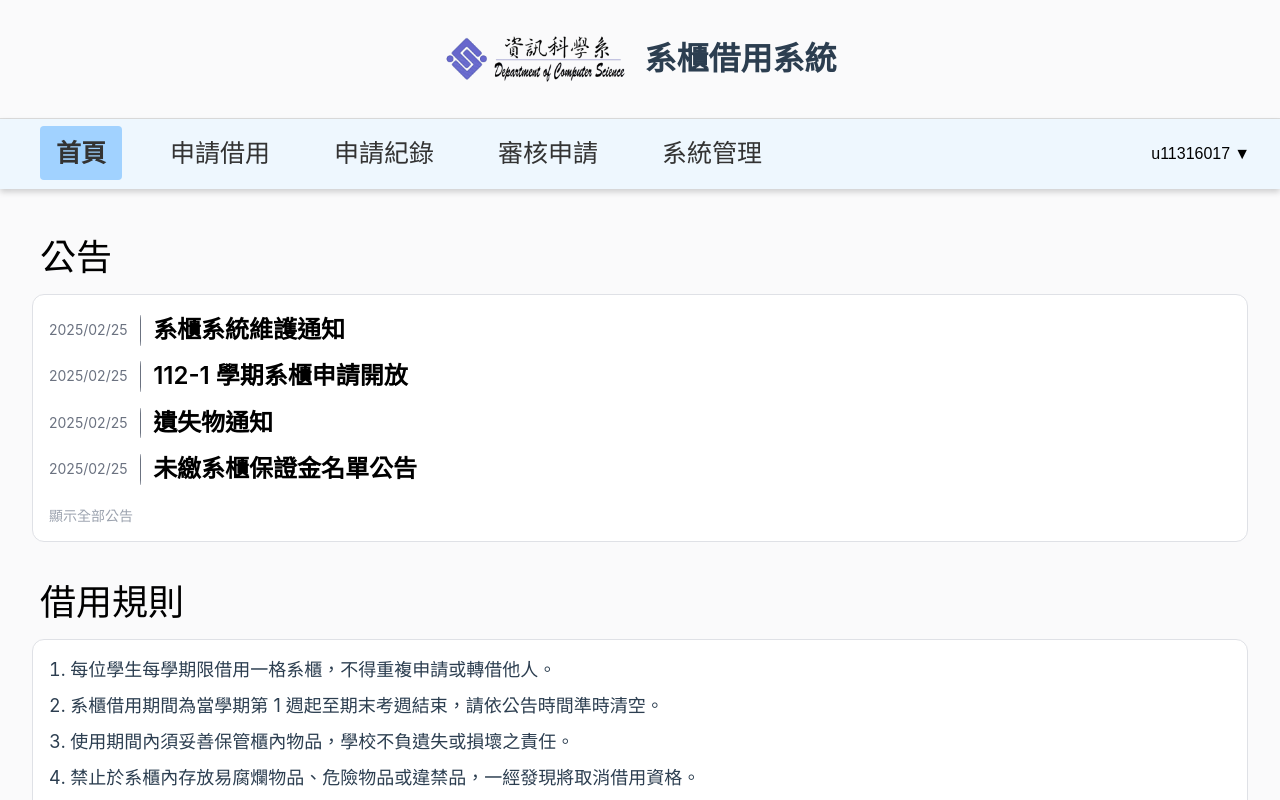
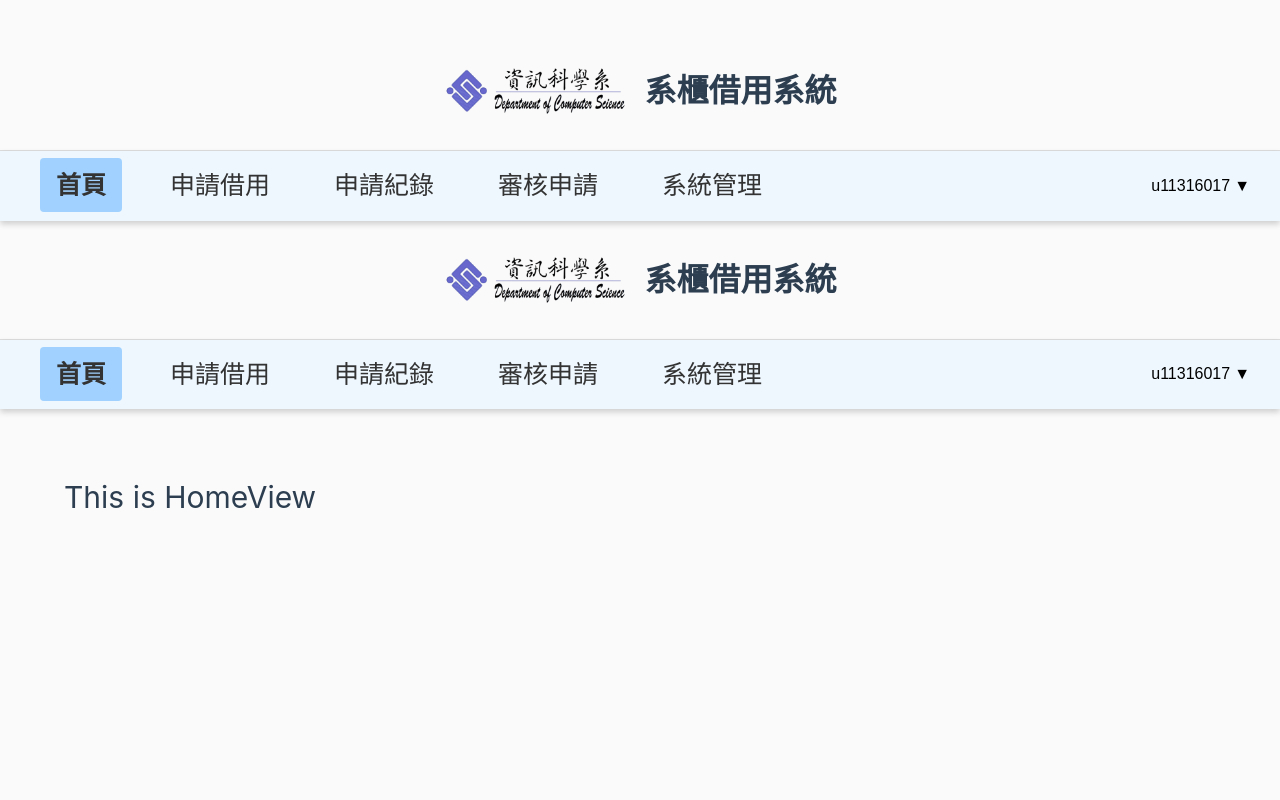
Before and after one commit to UTCS-G505/Locker-borrow-system-Frontend, a Vue app: page / in a window 1280 px wide. Shown: the top 800 px of the page. Built offline with nearby package versions, Linux system fonts and the light colour scheme.

Commit message:
刪除Vite預設內容
refactor: App.vue刪除header中的Vite預設內容。刪除HelloWord.vue, TheWelcome.vue, WelcomeItem.vue 和components中的icons整包資料夾。刪除logo.svg

```diff
--- a/src/App.vue
+++ b/src/App.vue
@@ -6,7 +6,10 @@ import AppFooter from './components/AppFooter.vue'
 
 <template>
   <header>
-    <AppNavBar />
+    <nav>
+      <AppNavBar />
+    </nav>
+      <AppNavBar />
   </header>
 
   <main>
--- a/src/views/HomeView.vue
+++ b/src/views/HomeView.vue
@@ -1,124 +1,11 @@
 <script setup>
-import { ref, watch } from 'vue';
-import ModalAnnouncement from '@/components/ModalAnnouncement.vue';
 
-// 為方便展示，在此data使用10筆寫死的模擬公告。未來將改為透過axios載入動態資料
-const data = [
-  {
-    "id": 1,
-    "title": "系櫃系統維護通知",
-    "date": "2025/02/25",
-    "content": "本系統將於 7 月 21 日（週日）凌晨 1 點至 3 點進行例行維護，期間暫停所有借用操作。"
-  },
-  {
-    "id": 2,
-    "title": "112-1 學期系櫃申請開放",
-    "date": "2025/02/25",
-    "content": "系櫃申請將於 7 月 22 日早上 9 點開放，請同學至系統填寫表單並完成抽籤程序。"
-  },
-  {
-    "id": 3,
-    "title": "遺失物通知",
-    "date": "2025/02/25",
-    "content": "7 月 17 日在 B1 區櫃位發現未上鎖之櫃子，內有私人物品，請失主盡快聯繫系辦認領。"
-  },
-  {
-    "id": 4,
-    "title": "未繳系櫃保證金名單公告",
-    "date": "2025/02/25",
-    "content": "部分同學尚未繳交保證金，請於 7 月 25 日前完成繳費，否則將取消借用資格。"
-  },
-  {
-    "id": 5,
-    "title": "系櫃借用資格公告",
-    "date": "2025/02/25",
-    "content": "限本系大二以上學生申請，每人限申請一格，請勿重複登記或冒名申請。"
-  },
-  {
-    "id": 6,
-    "title": "抽籤結果公布",
-    "date": "2025/02/25",
-    "content": "本學期系櫃抽籤結果已公布，請至系統首頁查詢並於期限內完成領櫃。"
-  },
-  {
-    "id": 7,
-    "title": "系櫃使用規範提醒",
-    "date": "2025/02/25",
-    "content": "請勿在櫃內存放食物或違禁品，違者將停權並列入紀錄。"
-  },
-  {
-    "id": 8,
-    "title": "暑假系櫃暫停使用公告",
-    "date": "2025/02/25",
-    "content": "暑假期間（7/30~9/5）全系櫃將進行消毒與整理，請提前清空櫃內物品。"
-  },
-  {
-    "id": 9,
-    "title": "系櫃重設密碼功能開放",
-    "date": "2025/02/25",
-    "content": "忘記密碼的同學可透過系統首頁「重設密碼」功能進行驗證並修改。"
-  },
-  {
-    "id": 10,
-    "title": "新生系櫃申請說明會",
-    "date": "2025/02/25",
-    "content": "歡迎新生參加 7 月 23 日中午 12:10 在 D201 教室舉辦的系櫃使用說明會。"
-  }
-];
-
-// 此為boolean，true表示顯示全部、false表示只顯示部分(目前設定為4個)
-const showAllAnnouncement = ref(false);
-
-// 目前被點擊的公告(物件)
-const selectedAnnouncement = ref(null)
-
-// 此為供使用者切換「公告」顯示模式的funciton
-const toggleShowAll = () => {
-  showAllAnnouncement.value = !showAllAnnouncement.value;
-}
-
-// **監聽 Modal 開啟/關閉，鎖住背景滾動**
-watch(selectedAnnouncement, (val) => {
-  document.body.style.overflow = val ? 'hidden' : '';
-});
 </script>
 
 <template>
-  <ModalAnnouncement :announcement="selectedAnnouncement" v-if="selectedAnnouncement!=null" @close="selectedAnnouncement = null"/>
-  <div class="container">
-    <section class="announcement-section">
-      <h1 class="section-title">公告</h1>
-      <div class="announcement-box">
-        <div
-          v-for="item in data.slice(0, showAllAnnouncement ? data.length : 4)"
-          :key="item.id"
-          class="announcement-item"
-        >
-          <div class="announcement-header">
-            <p class="announcement-date">{{ item.date }}</p>
-            <span class="divider"></span>
-            <h3 class="announcement-title" @click="selectedAnnouncement = item">{{ item.title }}</h3>
-          </div>
-        </div>
-        <button @click="toggleShowAll" class="toggle-button">
-          {{ showAllAnnouncement ? '顯示較少' : '顯示全部公告' }}
-        </button>
-      </div>
-    </section>
-
-    <section class="rule-section">
-      <h1 class="section-title">借用規則</h1>
-      <ol class="rules-list">
-        <li>每位學生每學期限借用一格系櫃，不得重複申請或轉借他人。</li>
-        <li>系櫃借用期間為當學期第 1 週起至期末考週結束，請依公告時間準時清空。</li>
-        <li>使用期間內須妥善保管櫃內物品，學校不負遺失或損壞之責任。</li>
-        <li>禁止於系櫃內存放易腐爛物品、危險物品或違禁品，一經發現將取消借用資格。</li>
-        <li>系櫃鑰匙（或密碼）遺失須立即通報系辦，補發鑰匙需自費。</li>
-        <li>借用期滿未清空者，系辦有權代為清除，且不負保管責任。</li>
-        <li>有違規紀錄者，將列入黑名單並停止下一學期借用資格。</li>
-      </ol>
-    </section>
-  </div>
+  <main>
+    <h1>This is HomeView</h1>
+  </main>
 </template>
 
 <style scoped>
```
